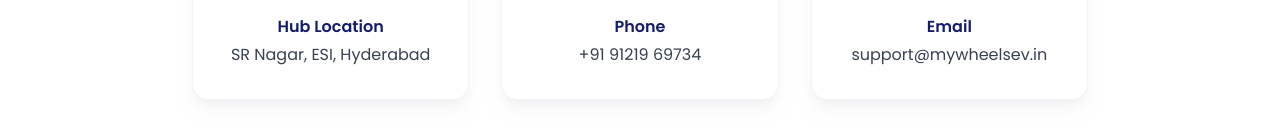
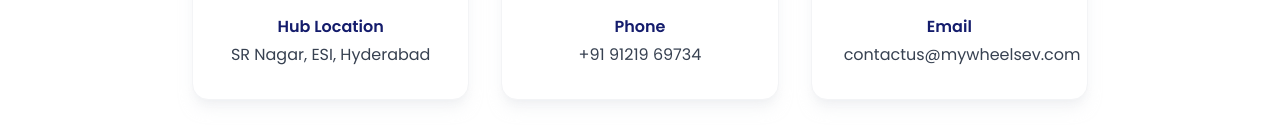
Before and after one commit to karan-singare/mywheels-ev, a React (Vite) app: page / in a window 1280 px wide. Shown: the part 3501-3634 px from the top of the page. Built offline with nearby package versions, Linux system fonts and the light colour scheme.

Commit message:
Update ContactUs component with new email address and mailto link

```diff
--- a/src/components/ContactUs.tsx
+++ b/src/components/ContactUs.tsx
@@ -13,9 +13,9 @@
     },
     {
       label: "Email",
-      value: "support@mywheelsev.in",
+      value: "contactus@mywheelsev.com",
       icon: "✉️",
-      href: "mailto:support@mywheelsev.in",
+      href: "mailto:contactus@mywheelsev.com",
     },
   ];
 
```
